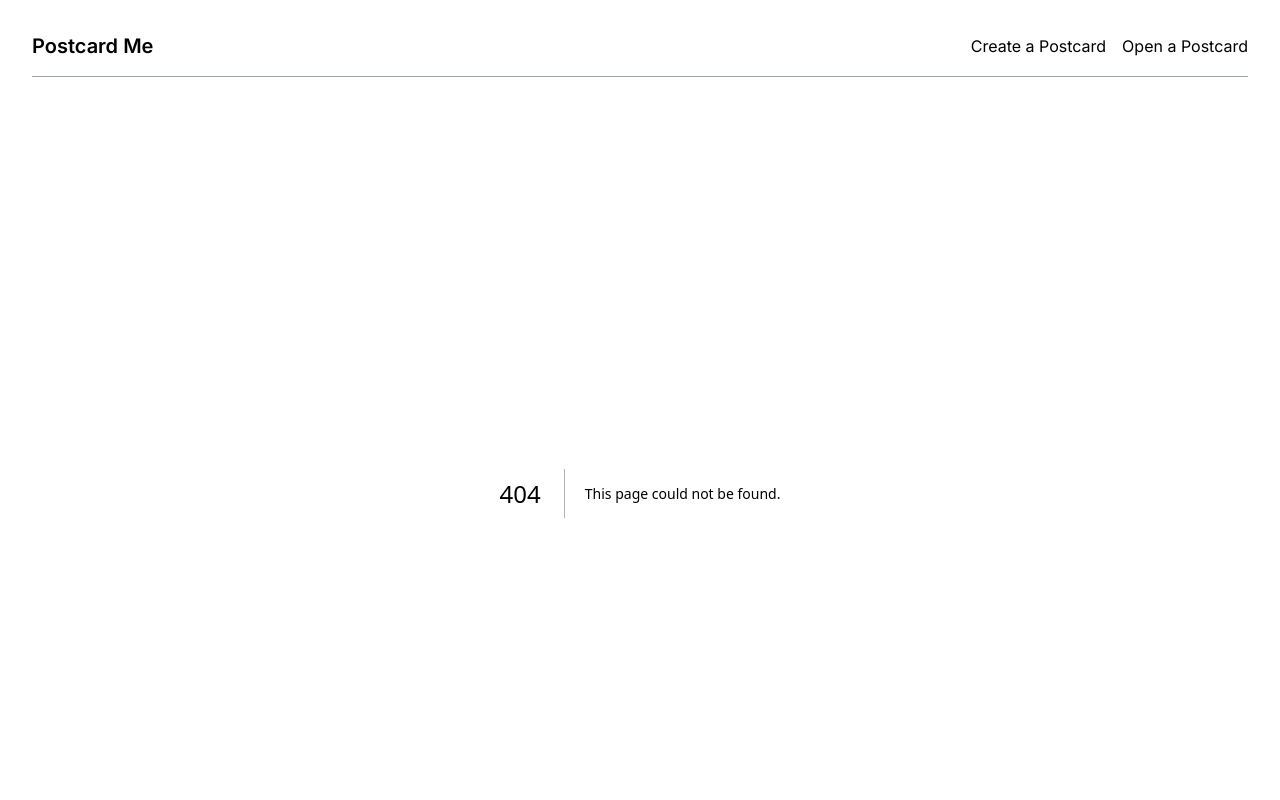
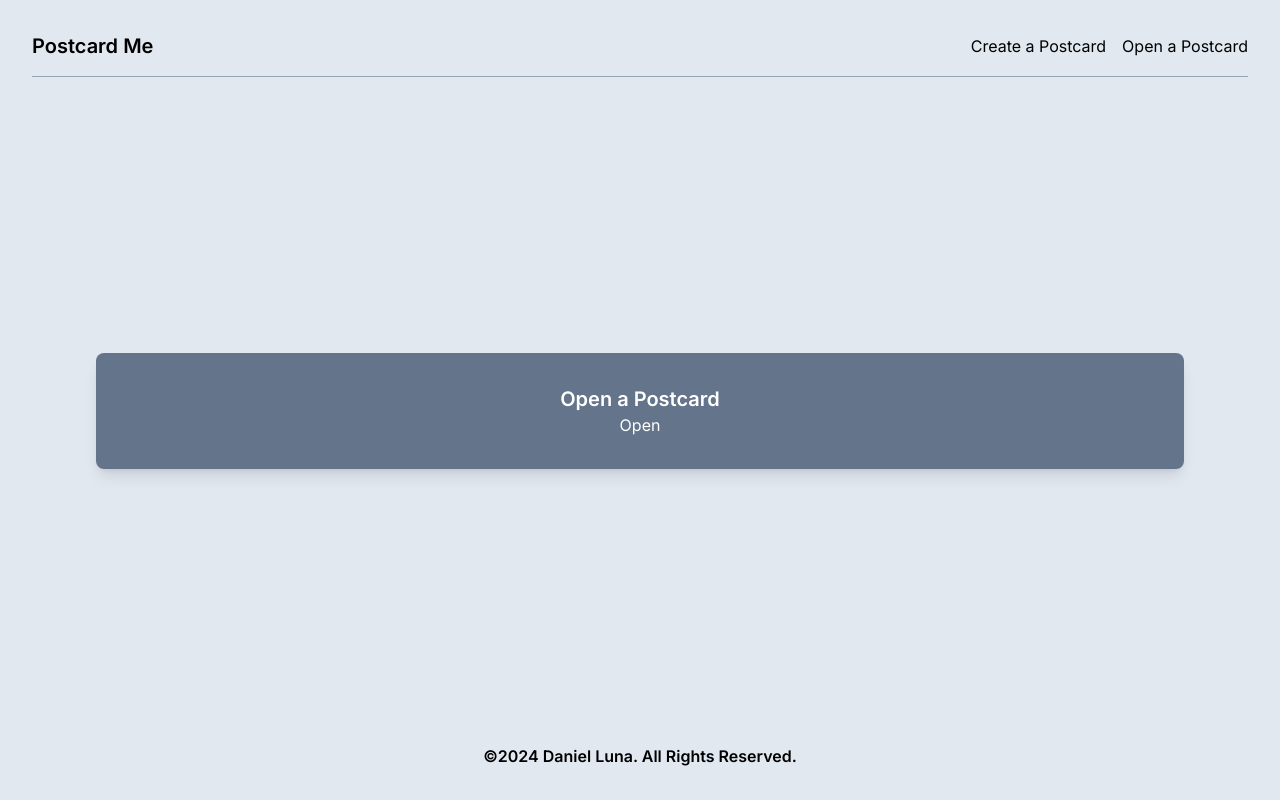
Before and after one commit to danielluna90/postcard-me, a Next.js app: page /open in a window 1280 px wide. Before the commit this address had no page. Shown: the top 800 px of the page. Built offline with nearby package versions, Linux system fonts and the light colour scheme.

Commit message:
Begin to add Open page

```diff
--- a/app/components/navbar.tsx
+++ b/app/components/navbar.tsx
@@ -4,8 +4,8 @@ export default function Navbar() {
       <a href="/" className="text-xl font-semibold">Postcard Me</a>
       <div>
         <ul className="flex flex-row gap-4">
-          <li><a href="/" className="text-md">Create a Postcard</a></li>
-          <li><a href="/" className="text-md">Open a Postcard</a></li>
+          <li><a href="/create" className="text-md">Create a Postcard</a></li>
+          <li><a href="/open" className="text-md">Open a Postcard</a></li>
         </ul>
       </div>
     </nav>
--- /dev/null
+++ b/app/open/page.tsx
@@ -0,0 +1,9 @@
+export default function Open() {
+  return (
+    <main className="flex justify-center items-center flex-col p-8 mx-16 bg-slate-500 text-white rounded-lg shadow-lg">
+      <h2 className="text-center text-xl font-semibold">Open a Postcard</h2>
+
+      <button>Open</button>
+    </main>
+  )
+}
```
